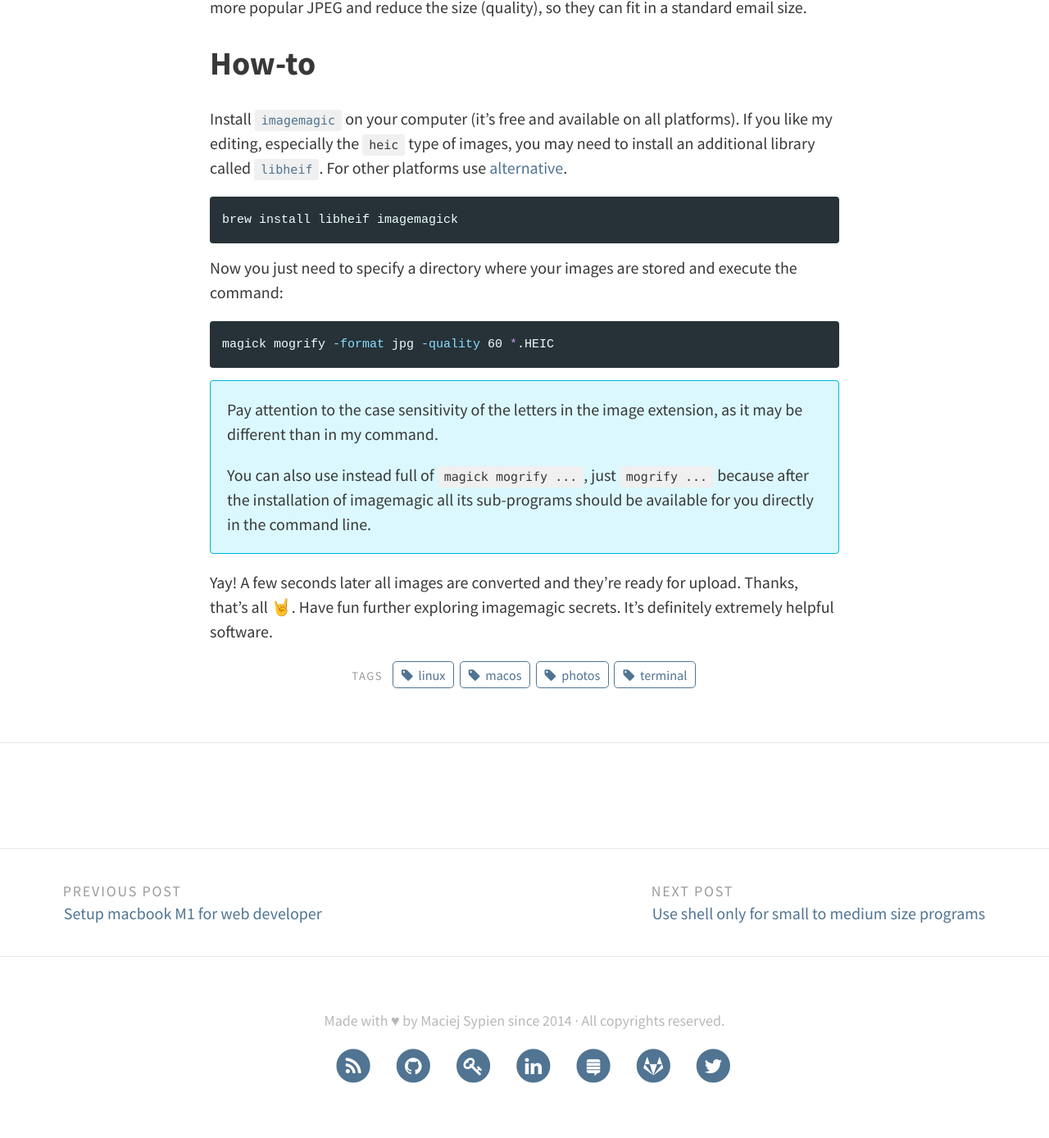
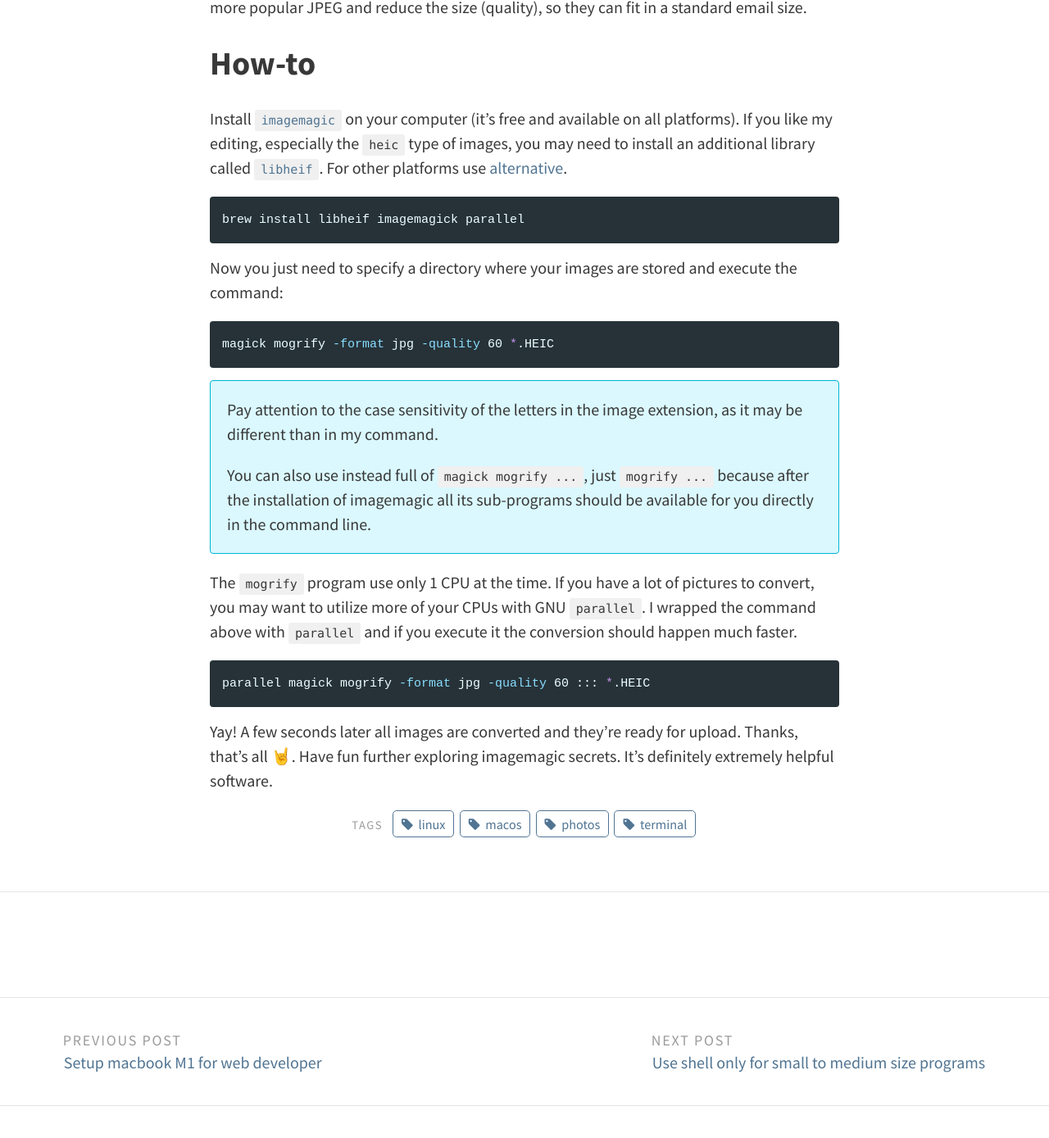
Before and after one commit to egel/egel.github.io, a Jekyll site: the page built from _posts/2023-04-05-fast-massive-photo-conversion.md, in a window 1280 px wide and 1400 px high, scrolled down 904 px. Shown: the top 1389 px of the window at 82% size. Built offline with Jekyll 4.4.1, drawn with Linux system fonts in a browser that asks for light colours; nearby versions of some CDN libraries; comment, search, counter and statistics services are not loaded.

Commit message:
feat: add parallel for for converting photos

````diff
--- a/_posts/2023-04-05-fast-massive-photo-conversion.md
+++ b/_posts/2023-04-05-fast-massive-photo-conversion.md
@@ -21,7 +21,7 @@ With this tool, you can in a good well spirit of automation convert all images f
 Install [`imagemagic`][weblink-imagemagic] on your computer (it's free and available on all platforms). If you like my editing, especially the `heic` type of images, you may need to install an additional library called [`libheif`][weblink-libheif-macos]. For other platforms use [alternative][weblink-libheif-alternative].
 
 ```sh
-brew install libheif imagemagick
+brew install libheif imagemagick parallel
 ```
 
 Now you just need to specify a directory where your images are stored and execute the command:
@@ -35,6 +35,12 @@ magick mogrify -format jpg -quality 60 *.HEIC
     <p>You can also use instead full of <code>magick mogrify ...</code>, just <code>mogrify ...</code> because after the installation of imagemagic all its sub-programs should be available for you directly in the command line.</p>
 </div>
 
+The `mogrify` program use only 1 CPU at the time. If you have a lot of pictures to convert, you may want to utilize more of your CPUs with GNU `parallel`. I wrapped the command above with `parallel` and if you execute it the conversion should happen much faster.
+
+```sh
+parallel magick mogrify -format jpg -quality 60 ::: *.HEIC
+```
+
 Yay! A few seconds later all images are converted and they're ready for upload. Thanks, that's all 🤘. Have fun further exploring imagemagic secrets. It's definitely extremely helpful software.
 
 [weblink-imagemagic]: https://imagemagick.org/
````
